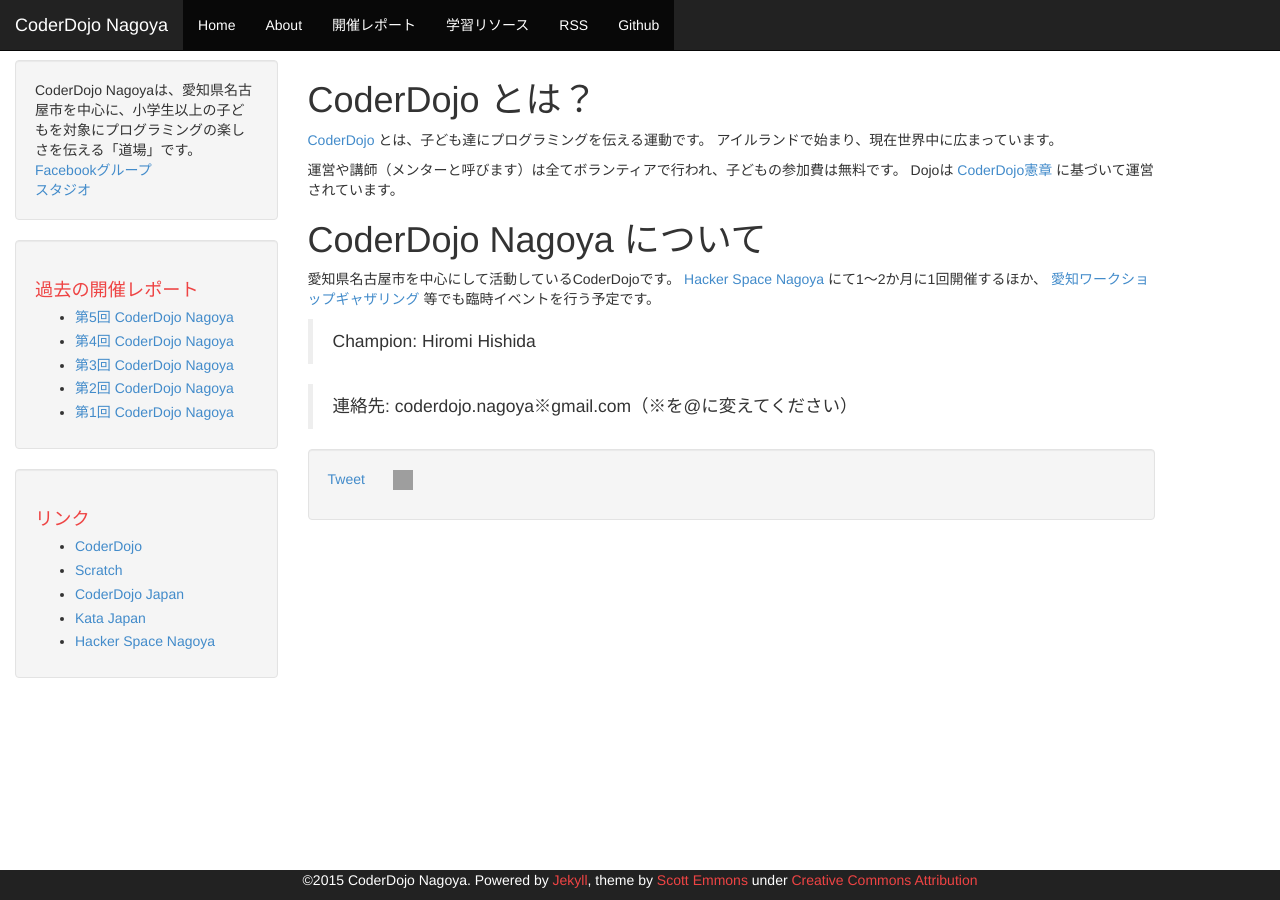
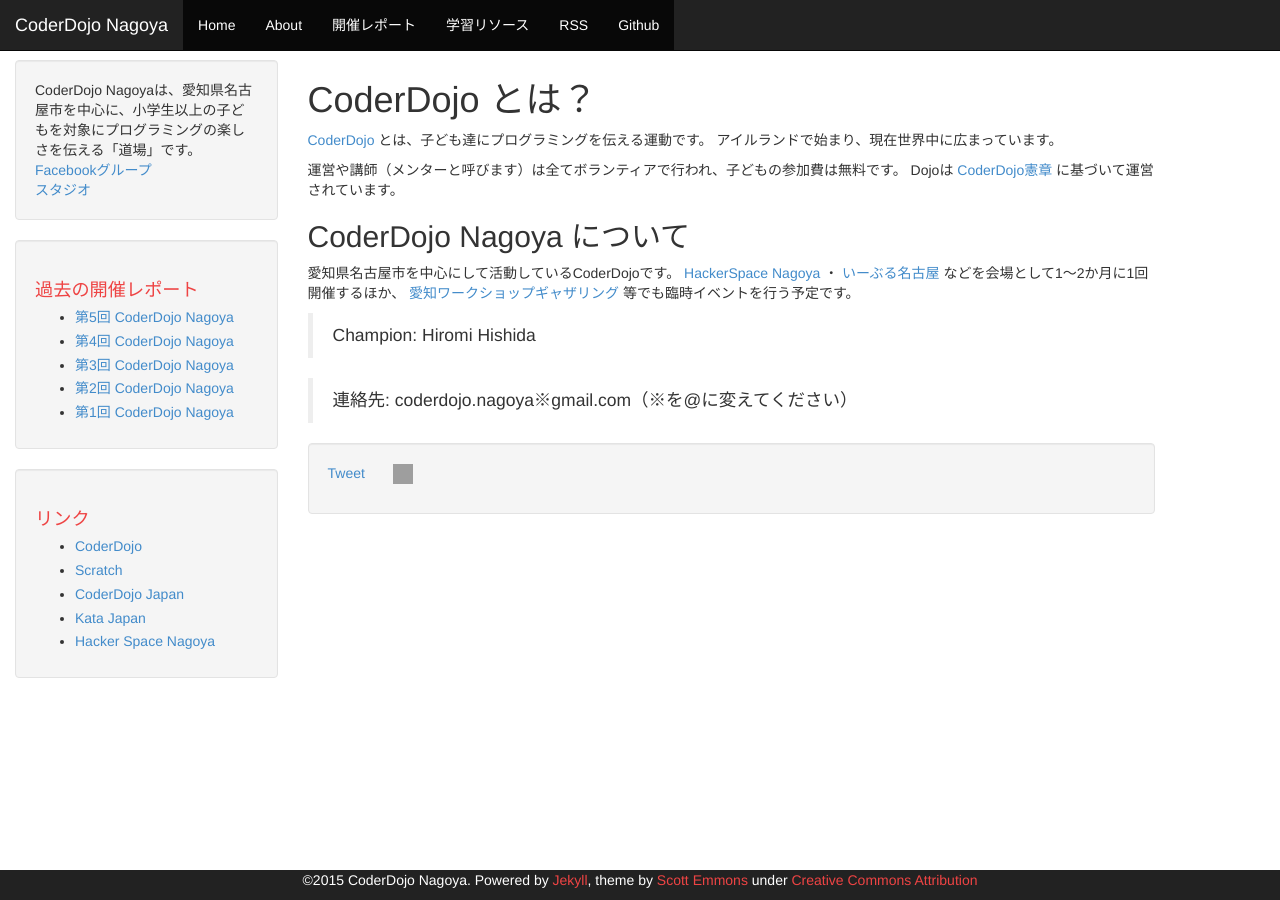
Before and after one commit to coderdojo-nagoya/coderdojo-nagoya.github.io, a Jekyll site: the page built from about.md, in a window 1280 px wide. Built offline with Jekyll 4.4.1, drawn with Linux system fonts in a browser that asks for light colours; Markdown is read by kramdown in place of the engine named in the settings; comment, search, counter and statistics services are not loaded; grey boxes are pictures that could not be loaded.

Commit message:
[about] HackerSpaceのメイン会場扱いを解除する（いーぶるを追記）

```diff
--- a/about.md
+++ b/about.md
@@ -1,5 +1,6 @@
 ---
 layout: default
+title: CoderDojoについて、CoderDojo Nagoyaについて
 ---
 
 # CoderDojo とは？
@@ -11,10 +12,10 @@
 Dojoは [CoderDojo憲章](https://dl.dropboxusercontent.com/u/2819285/CoderDojo_Charter_JP.html) に基づいて運営されています。
 
 
-# CoderDojo Nagoya について
+## CoderDojo Nagoya について
 
 愛知県名古屋市を中心にして活動しているCoderDojoです。
-[Hacker Space Nagoya](http://hackerspace-nagoya.squarespace.com/) にて1〜2か月に1回開催するほか、
+[HackerSpace Nagoya](http://hackerspace-nagoya.squarespace.com/) ・ [いーぶる名古屋](https://e-able-nagoya.jp/) などを会場として1〜2か月に1回開催するほか、
 [愛知ワークショップギャザリング](http://web.sugiyama-u.ac.jp/~kamei/gathering/) 等でも臨時イベントを行う予定です。
 
 
```
